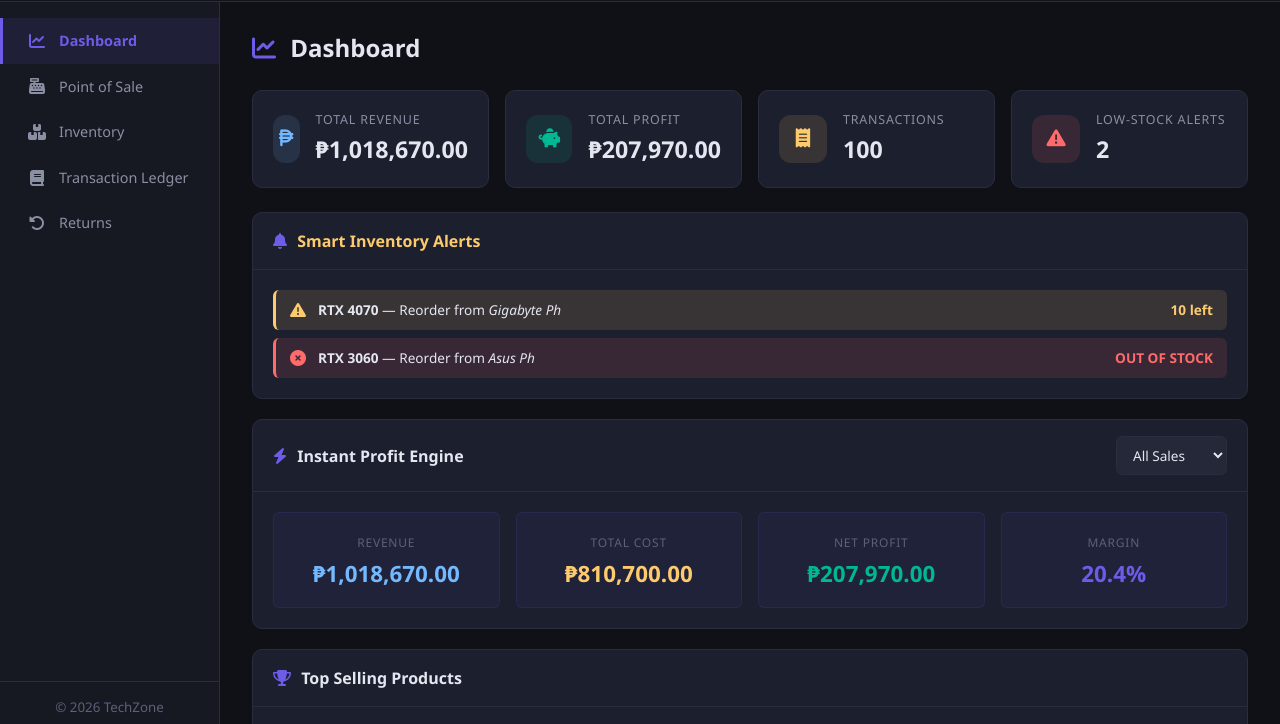
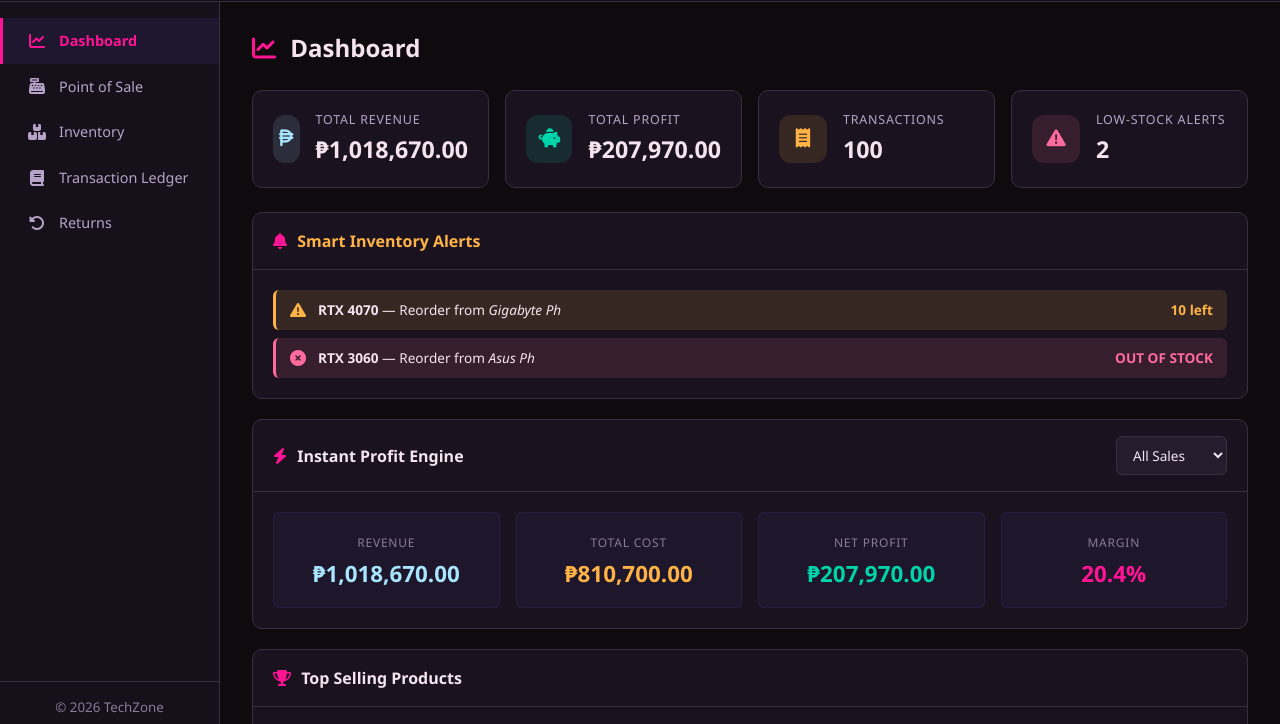
Before and after one commit to sheilacheng04/Techzone-Inventory-system, a plain HTML site: page index.html in a window 1280 px wide. Shown: the part 54-778 px from the top of the page. Drawn offline with Linux system fonts and the light colour scheme.

Commit message:
changed color theme

```diff
--- a/style.css
+++ b/style.css
@@ -4,26 +4,26 @@
 
 /* ---------- CSS Variables / Design Tokens ---------- */
 :root {
-    --bg-body: #0f1117;
-    --bg-sidebar: #161822;
-    --bg-card: #1c1f2e;
-    --bg-topbar: #12141d;
-    --bg-input: #252838;
-    --border: #2a2d3e;
-    --text-primary: #e4e6f0;
-    --text-secondary: #8b8fa3;
-    --text-muted: #5c6078;
-    --accent: #6c5ce7;
-    --accent-hover: #7f70f0;
-    --accent-glow: rgba(108, 92, 231, .25);
-    --green: #00b894;
-    --green-bg: rgba(0, 184, 148, .12);
-    --red: #ff6b6b;
-    --red-bg: rgba(255, 107, 107, .12);
-    --orange: #fdcb6e;
-    --orange-bg: rgba(253, 203, 110, .12);
-    --blue: #74b9ff;
-    --blue-bg: rgba(116, 185, 255, .12);
+    --bg-body: #0f0a0d;
+    --bg-sidebar: #16101a;
+    --bg-card: #1a131f;
+    --bg-topbar: #120d15;
+    --bg-input: #251d2e;
+    --border: #3a2d40;
+    --text-primary: #f5e4f0;
+    --text-secondary: #b8a3c8;
+    --text-muted: #8b7a98;
+    --accent: #ff1493;
+    --accent-hover: #ff69b4;
+    --accent-glow: rgba(255, 20, 147, .25);
+    --green: #00d4aa;
+    --green-bg: rgba(0, 212, 170, .12);
+    --red: #ff6b9d;
+    --red-bg: rgba(255, 107, 157, .12);
+    --orange: #ffb347;
+    --orange-bg: rgba(255, 179, 71, .12);
+    --blue: #a8e6ff;
+    --blue-bg: rgba(168, 230, 255, .12);
     --radius: 10px;
     --radius-sm: 6px;
     --shadow: 0 2px 12px rgba(0,0,0,.3);
```
